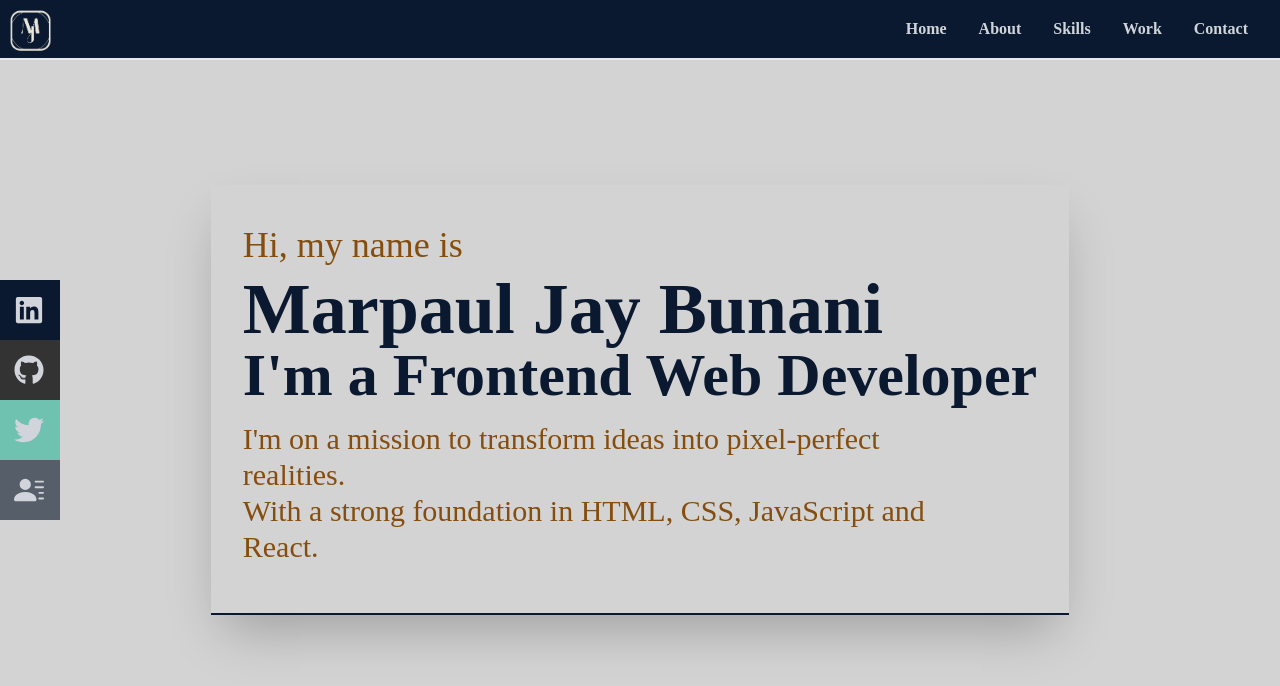
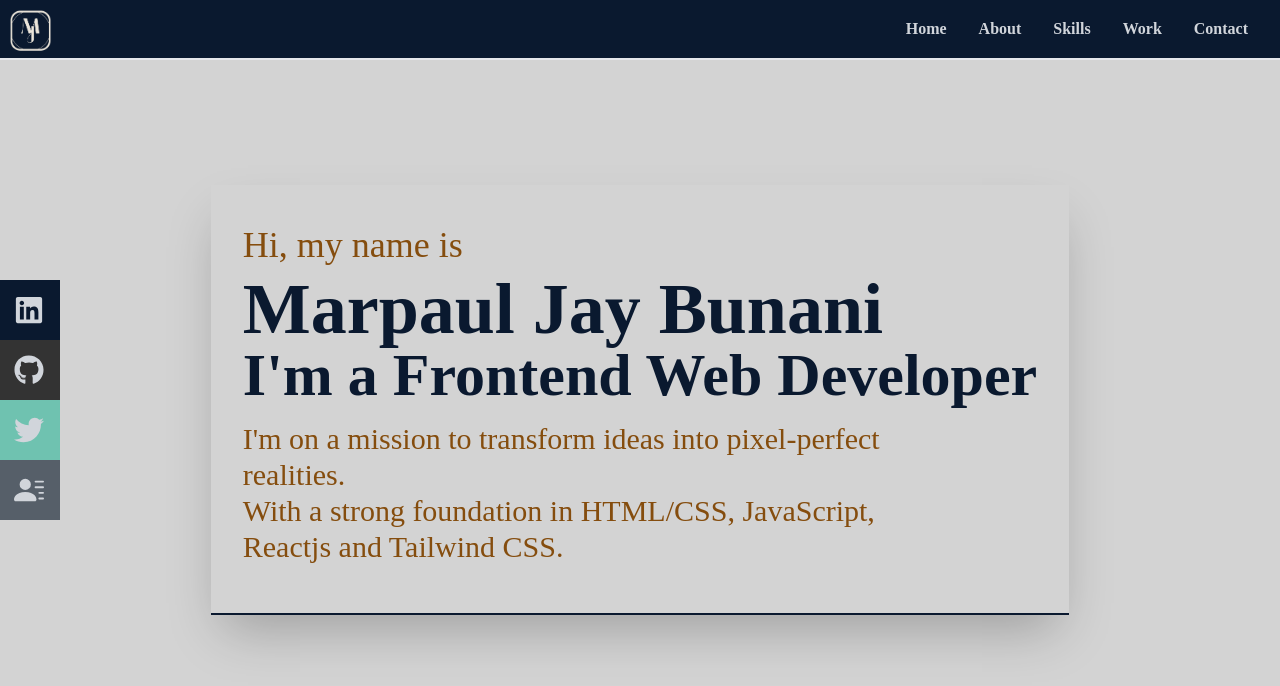
Before and after one commit to marpaul14/my-portfolio, a React (Vite) app: page /#/ in a window 1280 px wide. Shown: the top 686 px of the page. Built offline with nearby package versions, Linux system fonts and the light colour scheme.

Commit message:
changed the introduction

```diff
--- a/src/ui/Home.jsx
+++ b/src/ui/Home.jsx
@@ -15,7 +15,8 @@ function Home() {
           <p className="text-yellow-800 py-4 max-w-[700px] text-2xl sm:text-3xl hover:text-[#0a192f] duration-1000 hover:cursor-default">
             I&apos;m on a mission to transform ideas into pixel-perfect
             realities.
-            <br /> With a strong foundation in HTML, CSS, JavaScript and React.
+            <br /> With a strong foundation in HTML/CSS, JavaScript, Reactjs and
+            Tailwind CSS.
           </p>
         </div>
       </div>
```
